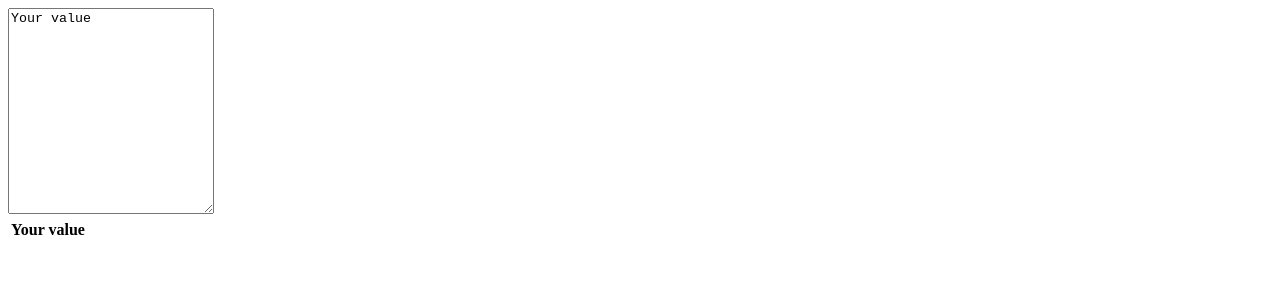
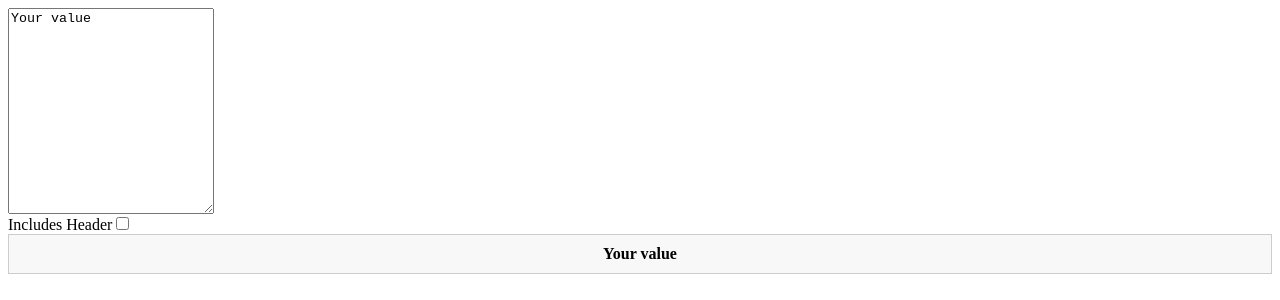
Before and after one commit to mykas/mykolas_parser, a React (Vite) app: page / in a window 1280 px wide. Shown: the top 300 px of the page. Built offline with nearby package versions, Linux system fonts and the light colour scheme.

Commit message:
2 files modified, 1 added

```diff
--- /dev/null
+++ b/src/App.module.css
@@ -0,0 +1,24 @@
+/* Styling for the table */
+.table {
+  width: 100%;
+  border-collapse: collapse;
+  border: 1px solid #ccc;
+}
+
+/* Styling for table rows */
+.table-row {
+  background-color: #f8f8f8;
+}
+
+/* Styling for table header cells */
+.table-header {
+  background-color: #333;
+  color: #fff;
+  padding: 10px;
+}
+
+/* Styling for table data cells */
+.table-cell {
+  padding: 10px;
+  border-bottom: 1px solid #ccc;
+}
--- a/src/App.tsx
+++ b/src/App.tsx
@@ -1,11 +1,22 @@
 import { useState } from 'react';
 import { parseCSV } from './parseCSV/parseCSV';
+import styles from './App.module.css';
 
-const Row = ({ column }: { column: Array<string> }) => {
+const Row = ({
+  column,
+  type = 'cell',
+}: {
+  column: Array<string>;
+  type?: 'header' | 'cell';
+}) => {
+  const typeToStyles = {
+    cell: styles['table-cell'],
+    header: styles['table-header'],
+  };
   return (
-    <tr>
+    <tr className={styles['table-row']}>
       {column.map((cell) => (
-        <th>{cell}</th>
+        <th className={typeToStyles[type]}>{cell}</th>
       ))}
     </tr>
   );
@@ -13,11 +24,12 @@ const Row = ({ column }: { column: Array<string> }) => {
 
 function App() {
   const [value, setValue] = useState('Your value');
+  const [checked, setChecked] = useState(false);
 
   const parsedCSV = parseCSV({ value });
 
   return (
-    <>
+    <div style={{ display: 'flex', flexDirection: 'column' }}>
       <textarea
         style={{ height: '200px', width: '200px' }}
         value={value}
@@ -25,12 +37,29 @@ function App() {
           setValue(e.target.value);
         }}
       />
-      <table>
-        {parsedCSV.map((column) => (
-          <Row column={column} />
-        ))}
+      <div>
+        <label htmlFor="header">Includes Header</label>
+        <input
+          checked={checked}
+          onChange={() => setChecked(!checked)}
+          id="header"
+          type="checkbox"
+        />
+      </div>
+      <table className={styles.table}>
+        <thead>
+          {checked ? <Row type="header" column={parsedCSV[0]} /> : undefined}
+        </thead>
+        <tbody>
+          {parsedCSV.map((column, index) => {
+            if (checked && index === 0) {
+              return undefined;
+            }
+            return <Row column={column} />;
+          })}
+        </tbody>
       </table>
-    </>
+    </div>
   );
 }
 
--- a/src/parseCSV/parseCSV.ts
+++ b/src/parseCSV/parseCSV.ts
@@ -53,8 +53,7 @@
        "aaa","b""bb","ccc"
  */
 
-export const parseCSV = ({ value }: { value: string; mime?: string }) => {
-  // const hasHeader = mime === 'text/csv; header=present';
+export const parseCSV = ({ value }: { value: string }) => {
   const characters = value.split('');
 
   const output = [];
```
